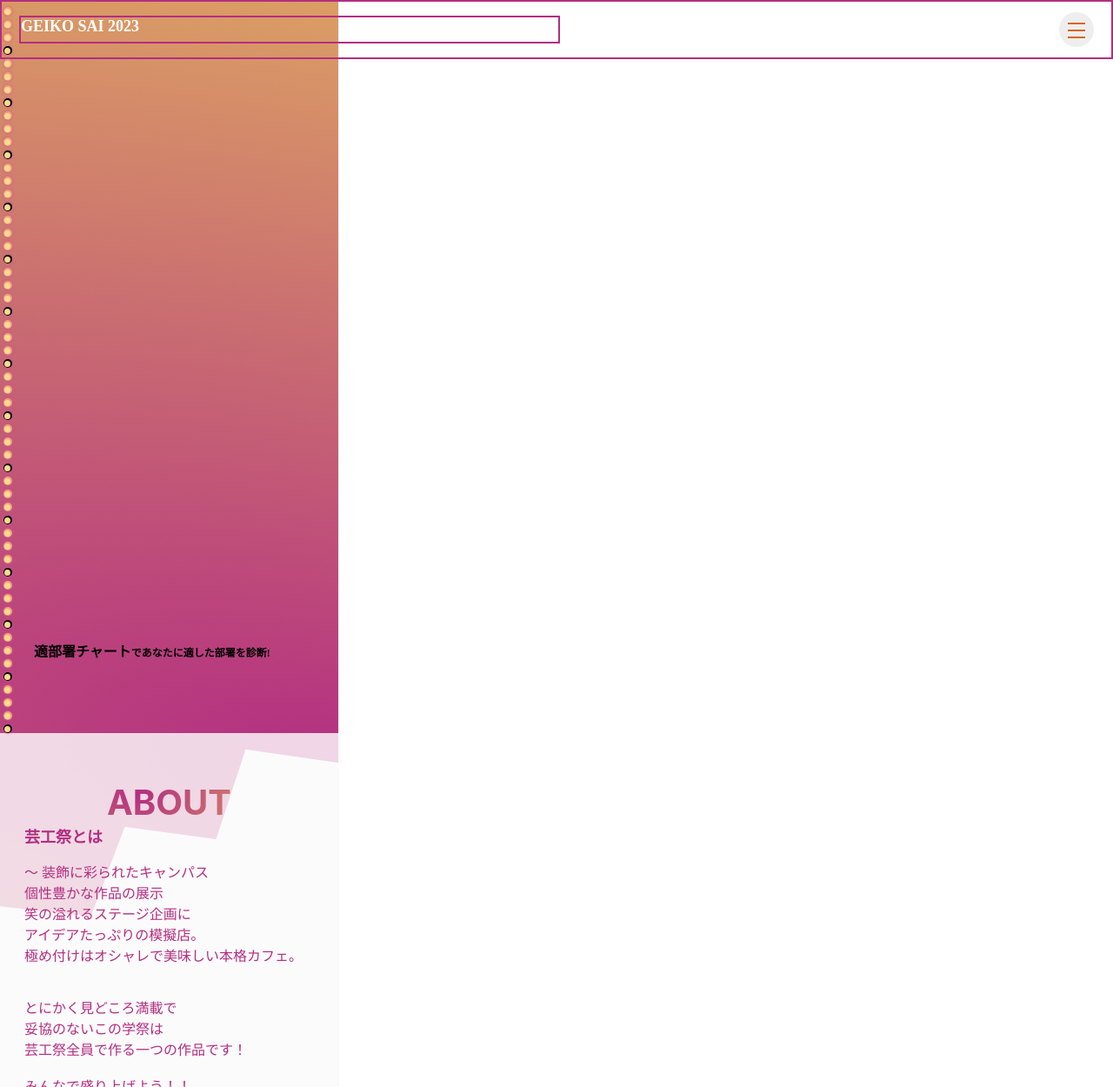
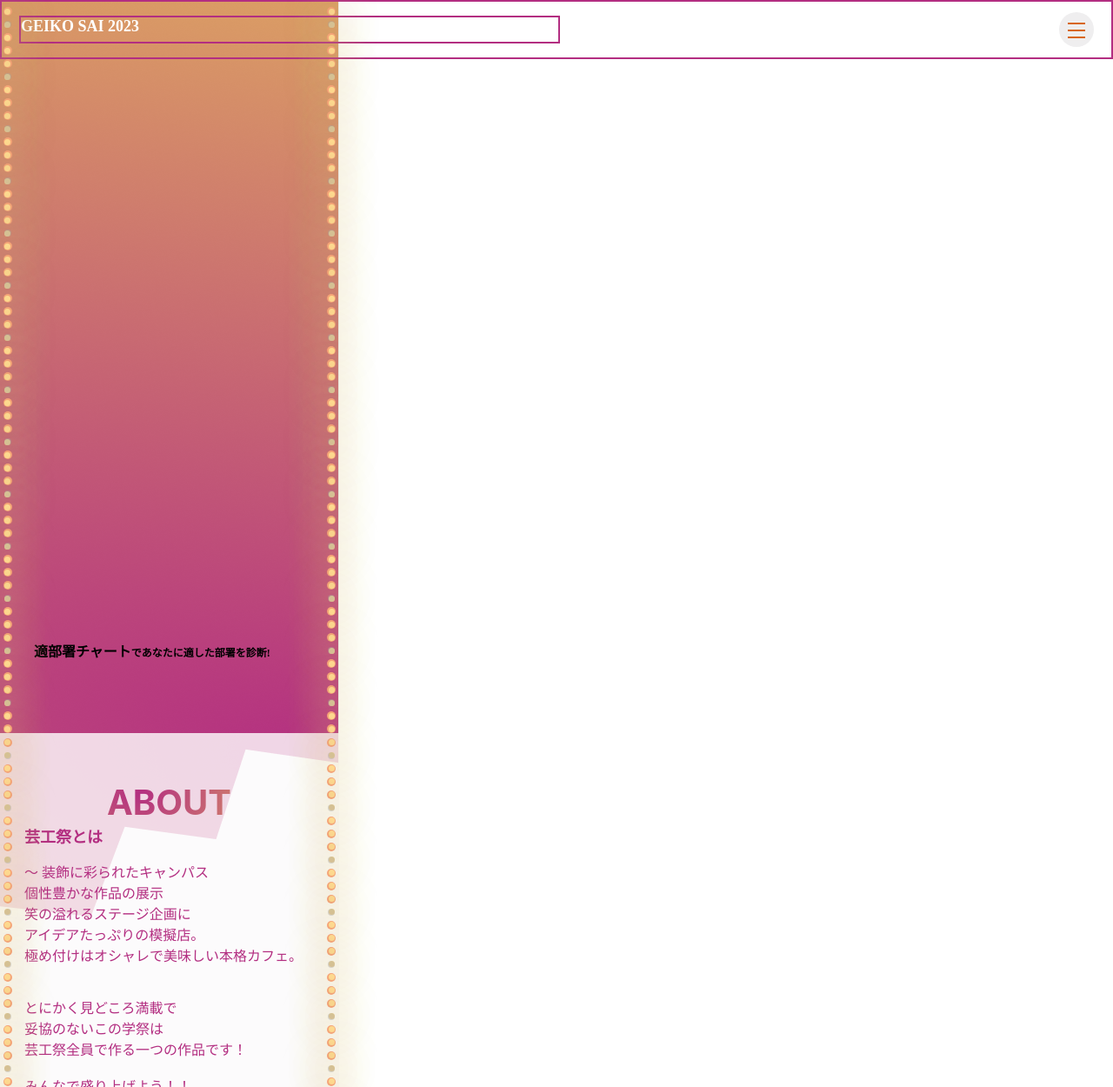
Before and after one commit to iti-0204/geikousai_pre, a plain HTML site: page pre/index.html in a window 1280 px wide. Shown: the top 1250 px of the page at 87% size. Drawn offline with Linux system fonts and the light colour scheme.

Commit message:
左右のライト完成

```diff
--- a/pre/css/style.css
+++ b/pre/css/style.css
@@ -107,10 +107,16 @@ main {
   height: 4040px;
 }
 
-.around-light-parent {
+.around-light-parent-left {
   position: absolute;
   top: 1%;
   left: 1%;
+}
+
+.around-light-parent-right {
+  position: absolute;
+  top: 1%;
+  right: 1%;
 }
 
 .around-light-child {
@@ -126,7 +132,7 @@ main {
 .around-light-grandchild-1 {
   position: absolute;
   border-radius: 50%;
-  background-color: #ca549e;
+  /* background-color: #ca549e; */
   width: 10px;
   height: 10px;
   filter: blur(1.6px);
@@ -163,15 +169,16 @@ main {
 .around-light-grandchild-2n {
   position: absolute;
   border-radius: 50%;
-  background-color: #000000;
-  width: 10px;
-  height: 10px;
-  /* z-index: 3; */
+  background-color: #9e9d9b70;
+  width: 8px;
+  height: 8px;
+  z-index: 3;
   right: 0;
   left: 0;
   top: 0;
   bottom: 0;
   margin: auto;
+  box-shadow: 0 0 50px 2px #000000;
 }
 
 .around-light-grandchild-3 {
@@ -186,6 +193,7 @@ main {
   top: 0;
   bottom: 0;
   margin: auto;
+  box-shadow: 0 0 50px 4px #feda91;
 }
 
 #bg {
--- a/pre/index.html
+++ b/pre/index.html
@@ -22,16 +22,12 @@
 
       <div id="section1">
         <img src="img/bg_top.png" />
-        <div></div>
-        <div class="around-light-parent" id="light">
-          <div class="around-light-child">
-            <div class="around-light-grandchild-1"></div>
-            <div class="around-light-grandchild-2"></div>
-            <div class="around-light-grandchild-3"></div>
-          </div>
-        </div>
+        <div class="around-light-parent-left" id="light-left-1"></div>
+        <div class="around-light-parent-right" id="light-right-1"></div>
       </div>
       <div id="section2">
+        <div class="around-light-parent-left" id="light-left-2"></div>
+        <div class="around-light-parent-right" id="light-right-2"></div>
         <h1>ABOUT</h1>
         <h2>芸工祭とは</h2>
         <p>
--- a/pre/js/index.js
+++ b/pre/js/index.js
@@ -1,64 +1,97 @@
 // 周りのライト
 
-const anivarlist = [];
+const light_fun = (id1, id2, section) => {
+  const anivarlist_l = [];
+  const anivarlist_r = [];
 
-let d = 0;
-
-window.onload = function () {
+  let d = 0;
   //セクションの高さ取得
-  const light_element = document.getElementById("light");
-  const section1_height = document.getElementById("section1").clientHeight;
-  console.log("高さ", section1_height);
+  const light_element_l = document.getElementById(id1);
+  const light_element_r = document.getElementById(id2);
+  const section1_height = document.getElementById(section).clientHeight;
 
   //要素の追加
-  for (a = 0; a < Math.floor(section1_height / 15) - 1; a++) {
-    const new_element = document.createElement("div");
-    const grandchild_element_1 = document.createElement("div");
-    const grandchild_element_2 = document.createElement("div");
-    const grandchild_element_3 = document.createElement("div");
-    console.log("1", grandchild_element_2);
-    console.log(a, new_element);
-    new_element.classList.add("around-light-child");
-    grandchild_element_1.classList.add("around-light-grandchild-1");
-    grandchild_element_3.classList.add("around-light-grandchild-3");
-    console.log("2", grandchild_element_2.style.cssText);
+  for (a = 0; a < Math.floor(section1_height / 15); a++) {
+    const new_element_l = document.createElement("div");
+    const new_element_r = document.createElement("div");
+    const grandchild_element_1_l = document.createElement("div");
+    const grandchild_element_2_l = document.createElement("div");
+    const grandchild_element_3_l = document.createElement("div");
+    const grandchild_element_1_r = document.createElement("div");
+    const grandchild_element_2_r = document.createElement("div");
+    const grandchild_element_3_r = document.createElement("div");
+
+    new_element_l.classList.add("around-light-child");
+    grandchild_element_1_l.classList.add("around-light-grandchild-1");
+    grandchild_element_3_l.classList.add("around-light-grandchild-3");
+    new_element_r.classList.add("around-light-child");
+    grandchild_element_1_r.classList.add("around-light-grandchild-1");
+    grandchild_element_3_r.classList.add("around-light-grandchild-3");
 
     if (a % 4 == 0) {
-      grandchild_element_2.classList.add("around-light-grandchild-2n");
+      grandchild_element_2_l.classList.add("around-light-grandchild-2n");
+      grandchild_element_2_r.classList.add("around-light-grandchild-2n");
     } else {
-      grandchild_element_2.classList.add("around-light-grandchild-2");
+      grandchild_element_2_l.classList.add("around-light-grandchild-2");
+      grandchild_element_2_r.classList.add("around-light-grandchild-2");
     }
-    anivarlist.push(grandchild_element_2);
+    anivarlist_l.push(grandchild_element_2_l);
+    anivarlist_r.push(grandchild_element_2_r);
 
-    light_element.appendChild(new_element);
-    new_element.appendChild(grandchild_element_1);
-    new_element.appendChild(grandchild_element_2);
-    new_element.appendChild(grandchild_element_3);
+    light_element_l.appendChild(new_element_l);
+    new_element_l.appendChild(grandchild_element_1_l);
+    new_element_l.appendChild(grandchild_element_2_l);
+    new_element_l.appendChild(grandchild_element_3_l);
+
+    light_element_r.appendChild(new_element_r);
+    new_element_r.appendChild(grandchild_element_1_r);
+    new_element_r.appendChild(grandchild_element_2_r);
+    new_element_r.appendChild(grandchild_element_3_r);
+    console.log("左", light_element_l);
+    console.log("右", light_element_r);
   }
 
-  console.log("aniba-", anivarlist);
+  const change_list = () => {
+    for (a = 0; a < Math.floor(section1_height / 15) - 1; a++) {
+      if (a % 4 == d) {
+        anivarlist_l[a].classList.remove("around-light-grandchild-2n");
+        anivarlist_l[a].classList.add("around-light-grandchild-2");
+        anivarlist_l[a + 1].classList.remove("around-light-grandchild-2");
+        anivarlist_l[a + 1].classList.remove("around-light-grandchild-3");
+        anivarlist_l[a + 1].classList.add("around-light-grandchild-2n");
 
-  const change_list = () => {
-    console.log("着火");
-    for (a = 0; a < Math.floor(section1_height / 15) - 1 - 1; a++) {
-      if (a % 4 == d) {
-        // console.log("a=", a, "d=", d);
-        // console.log("リスト", anivarlist);
-        anivarlist[a].classList.remove("around-light-grandchild-2n");
-        anivarlist[a].classList.add("around-light-grandchild-2");
-        anivarlist[a + 1].classList.remove("around-light-grandchild-2");
-        anivarlist[a + 1].classList.add("around-light-grandchild-2n");
+        anivarlist_r[a].classList.remove("around-light-grandchild-2n");
+        anivarlist_r[a].classList.add("around-light-grandchild-2");
+        anivarlist_r[a + 1].classList.remove("around-light-grandchild-2");
+        anivarlist_r[a + 1].classList.remove("around-light-grandchild-3");
+        anivarlist_r[a + 1].classList.add("around-light-grandchild-2n");
       }
-      // if (d == 3) {
-      //   anivarlist[0].classList.remove("around-light-grandchild-2");
-      //   anivarlist[0].classList.add("around-light-grandchild-2n");
-      // }
     }
     d += 1;
     if (d == 4) {
       d = 0;
+      anivarlist_l[0].classList.remove("around-light-grandchild-2");
+      anivarlist_l[0].classList.add("around-light-grandchild-2n");
+      anivarlist_l[anivarlist_l.length - 1].classList.remove(
+        "around-light-grandchild-2n"
+      );
+      anivarlist_l[anivarlist_l.length - 1].classList.add(
+        "around-light-grandchild-2"
+      );
+      anivarlist_r[0].classList.remove("around-light-grandchild-2");
+      anivarlist_r[0].classList.add("around-light-grandchild-2n");
+      anivarlist_r[anivarlist_r.length - 1].classList.remove(
+        "around-light-grandchild-2n"
+      );
+      anivarlist_r[anivarlist_r.length - 1].classList.add(
+        "around-light-grandchild-2"
+      );
     }
-    console.log(d);
   };
-  setInterval(change_list, 500);
+  setInterval(change_list, 200);
 };
+
+window.onload = function () {
+  light_fun("light-left-1", "light-right-1", "section1");
+  light_fun("light-left-2", "light-right-2", "section2");
+};
```
